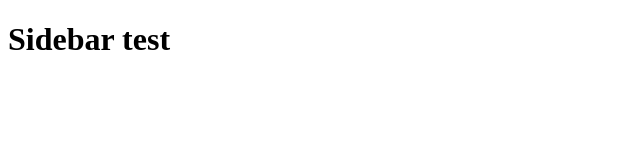
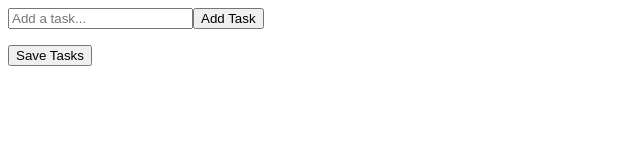
Before and after one commit to ternextensionteam/TERN, a React app: page / in a window 1280 px wide. Shown: the whole page, without its empty margins (0-640 px from the left). Built offline with nearby package versions, Linux system fonts and the light colour scheme.

Commit message:
feat: add TodoList functionality to sidebar
added a taskSection component to the react project
this component houses the inputbar component and the todolist component which houses todoitems
the logic for creating, deleting and saving tasks to the chrome storage api is encapsulated in the useToDoList custom hook

```diff
--- a/index.html
+++ b/index.html
@@ -3,7 +3,7 @@
 <head>
     <meta charset="UTF-8" />
     <meta name="viewport" content="width=device-width, initial-scale=1.0" />
-    <title>My Chrome Extension</title>
+    <title>TaskSidebar</title>
 </head>
 <body>
     <div id="root"></div>
--- /dev/null
+++ b/src/InputBar.js
@@ -0,0 +1,24 @@
+import React, { useState } from 'react';
+
+function InputBar({ onAddTask }) {
+    const [taskText, setTaskText] = useState('');
+
+    const handleAdd = () => {
+        onAddTask(taskText);
+        setTaskText(''); // Clear input after adding
+    };
+
+    return (
+        <div className="input-bar">
+            <input
+                type="text"
+                value={taskText}
+                onChange={(e) => setTaskText(e.target.value)}
+                placeholder="Add a task..."
+            />
+            <button onClick={handleAdd}>Add Task</button>
+        </div>
+    );
+}
+
+export default InputBar;
--- a/src/Sidebar.js
+++ b/src/Sidebar.js
@@ -1,9 +1,10 @@
 import React from 'react';
+import TaskSection from './TaskSection';
 
 function Sidebar() {
   return (
     <div className="sidebar container p-3">
-        <h1>Sidebar test</h1>
+        <TaskSection />
     </div>);
 }
 
--- /dev/null
+++ b/src/TaskSection.js
@@ -0,0 +1,23 @@
+import React, { useEffect } from 'react';
+import { useTodoList } from './useTodoList';
+import TodoList from './TodoList';
+import InputBar from './InputBar';
+
+function TaskSection() {
+    const { tasks, addTask, deleteTask, saveTasks, loadTasks } = useTodoList();
+
+    // Load tasks from localStorage when the component mounts
+    useEffect(() => {
+        loadTasks();
+    }, []);
+
+    return (
+        <div className="sidebar container p-3">
+            <InputBar onAddTask={addTask} />
+            <TodoList tasks={tasks} onDeleteTask={deleteTask} />
+            <button onClick={saveTasks}>Save Tasks</button>
+        </div>
+    );
+}
+
+export default TaskSection;
--- /dev/null
+++ b/src/TodoItem.js
@@ -0,0 +1,12 @@
+import React from 'react';
+
+function TodoItem({ task, onDelete }) {
+    return (
+        <li className="todo-item">
+            <span>{task.text}</span>
+            <button onClick={() => onDelete(task.id)}>Delete</button>
+        </li>
+    );
+}
+
+export default TodoItem;
--- /dev/null
+++ b/src/TodoList.js
@@ -0,0 +1,14 @@
+import React from 'react';
+import TodoItem from './TodoItem';
+
+function TodoList({ tasks, onDeleteTask }) {
+    return (
+        <ul className="todo-list">
+            {tasks.map(task => (
+                <TodoItem key={task.id} task={task} onDelete={onDeleteTask} />
+            ))}
+        </ul>
+    );
+}
+
+export default TodoList;
--- /dev/null
+++ b/src/useTodoList.js
@@ -0,0 +1,25 @@
+import { useState } from 'react';
+
+export function useTodoList() {
+    const [tasks, setTasks] = useState([]);
+
+    const addTask = (taskText) => {
+        if (taskText.trim() === '') return;
+        setTasks([...tasks, { id: Date.now(), text: taskText }]);
+    };
+
+    const deleteTask = (taskId) => {
+        setTasks(tasks.filter(task => task.id !== taskId));
+    };
+
+    const saveTasks = () => {
+        localStorage.setItem('tasks', JSON.stringify(tasks));
+    };
+
+    const loadTasks = () => {
+        const savedTasks = JSON.parse(localStorage.getItem('tasks') || '[]');
+        setTasks(savedTasks);
+    };
+
+    return { tasks, addTask, deleteTask, saveTasks, loadTasks };
+}
```
